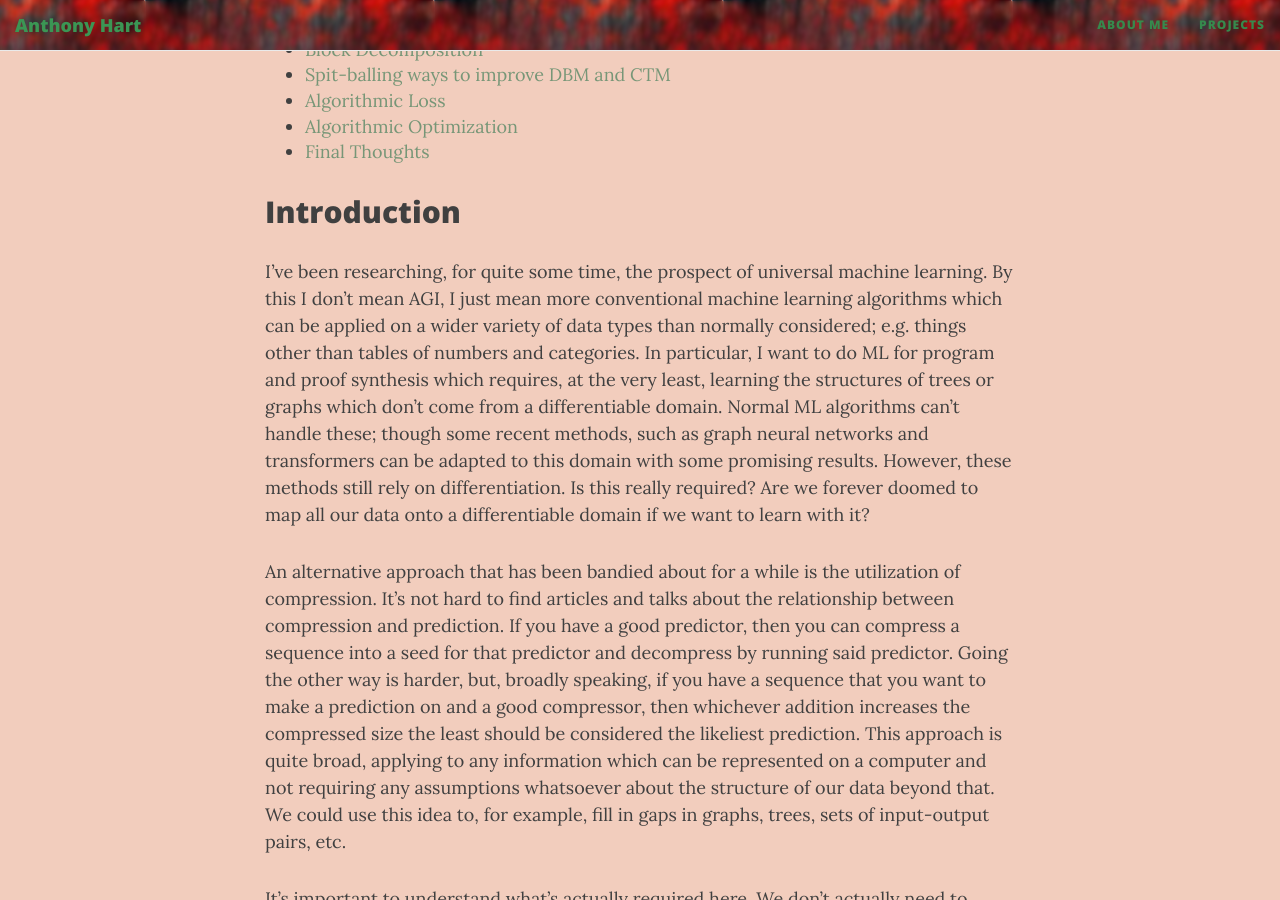
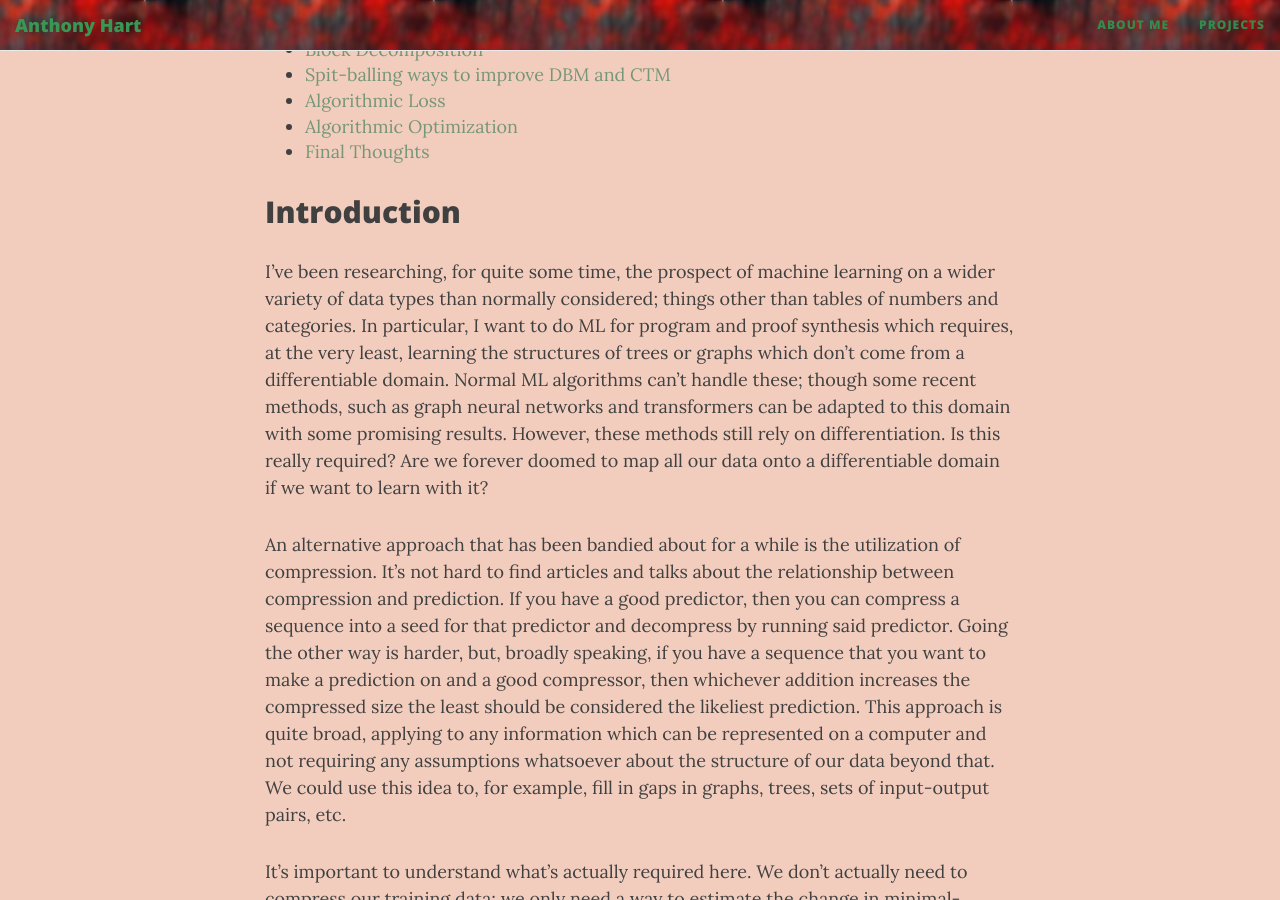
Before and after one commit to AHartNtkn/AHartNtkn.github.io, a Jekyll site: the page built from _posts/2000-01-01-My-(Mis)Adventures-with-Algorithmic-Machine-Learning.md, in a window 1280 px wide and 900 px high, scrolled down 338 px. Built offline with Jekyll 4.4.1, drawn with Linux system fonts in a browser that asks for light colours; nearby versions of some CDN libraries.

Commit message:
alter intro.

```diff
--- a/_posts/2000-01-01-My-(Mis)Adventures-with-Algorithmic-Machine-Learning.md
+++ b/_posts/2000-01-01-My-(Mis)Adventures-with-Algorithmic-Machine-Learning.md
@@ -11,7 +11,7 @@
 <a name="heading1"></a>
 ## Introduction
 
-I've been researching, for quite some time, the prospect of universal machine learning. By this I don't mean AGI, I just mean more conventional machine learning algorithms which can be applied on a wider variety of data types than normally considered; e.g. things other than tables of numbers and categories. In particular, I want to do ML for program and proof synthesis which requires, at the very least, learning the structures of trees or graphs which don't come from a differentiable domain. Normal ML algorithms can't handle these; though some recent methods, such as graph neural networks and transformers can be adapted to this domain with some promising results. However, these methods still rely on differentiation. Is this really required? Are we forever doomed to map all our data onto a differentiable domain if we want to learn with it?
+I've been researching, for quite some time, the prospect of machine learning on a wider variety of data types than normally considered; things other than tables of numbers and categories. In particular, I want to do ML for program and proof synthesis which requires, at the very least, learning the structures of trees or graphs which don't come from a differentiable domain. Normal ML algorithms can't handle these; though some recent methods, such as graph neural networks and transformers can be adapted to this domain with some promising results. However, these methods still rely on differentiation. Is this really required? Are we forever doomed to map all our data onto a differentiable domain if we want to learn with it?
 
 An alternative approach that has been bandied about for a while is the utilization of compression. It's not hard to find articles and talks about the relationship between compression and prediction. If you have a good predictor, then you can compress a sequence into a seed for that predictor and decompress by running said predictor. Going the other way is harder, but, broadly speaking, if you have a sequence that you want to make a prediction on and a good compressor, then whichever addition increases the compressed size the least should be considered the likeliest prediction. This approach is quite broad, applying to any information which can be represented on a computer and not requiring any assumptions whatsoever about the structure of our data beyond that. We could use this idea to, for example, fill in gaps in graphs, trees, sets of input-output pairs, etc.
 
```
